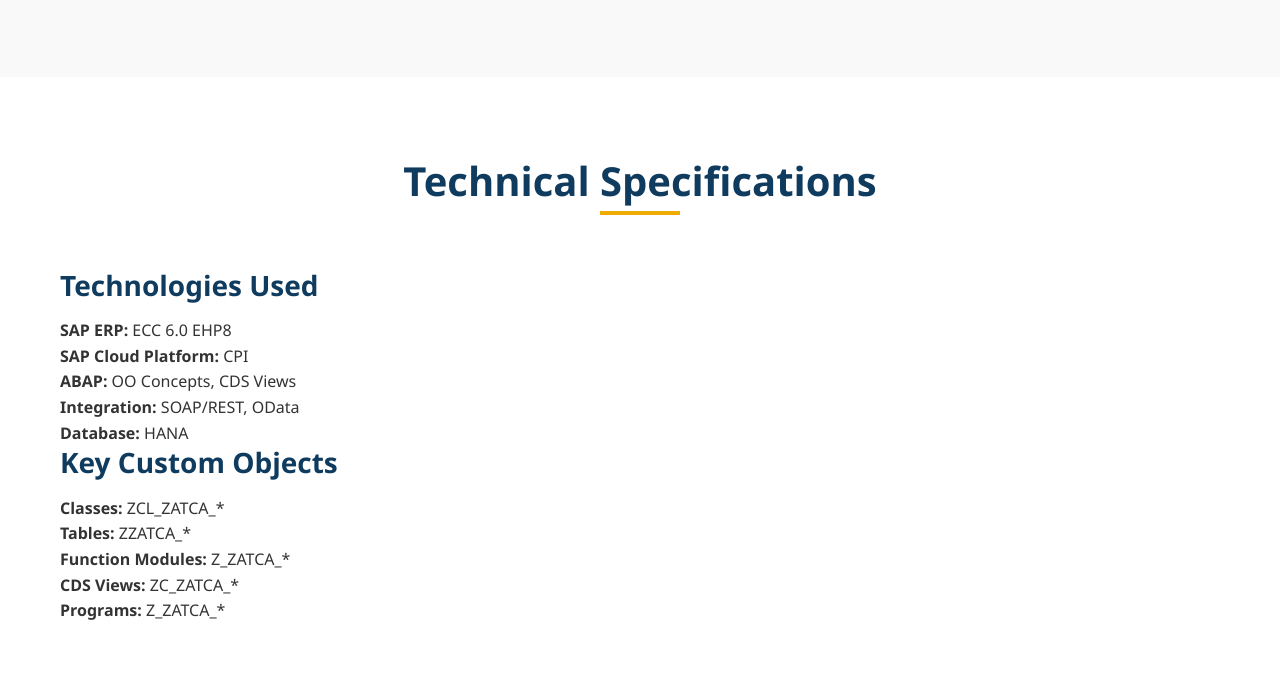
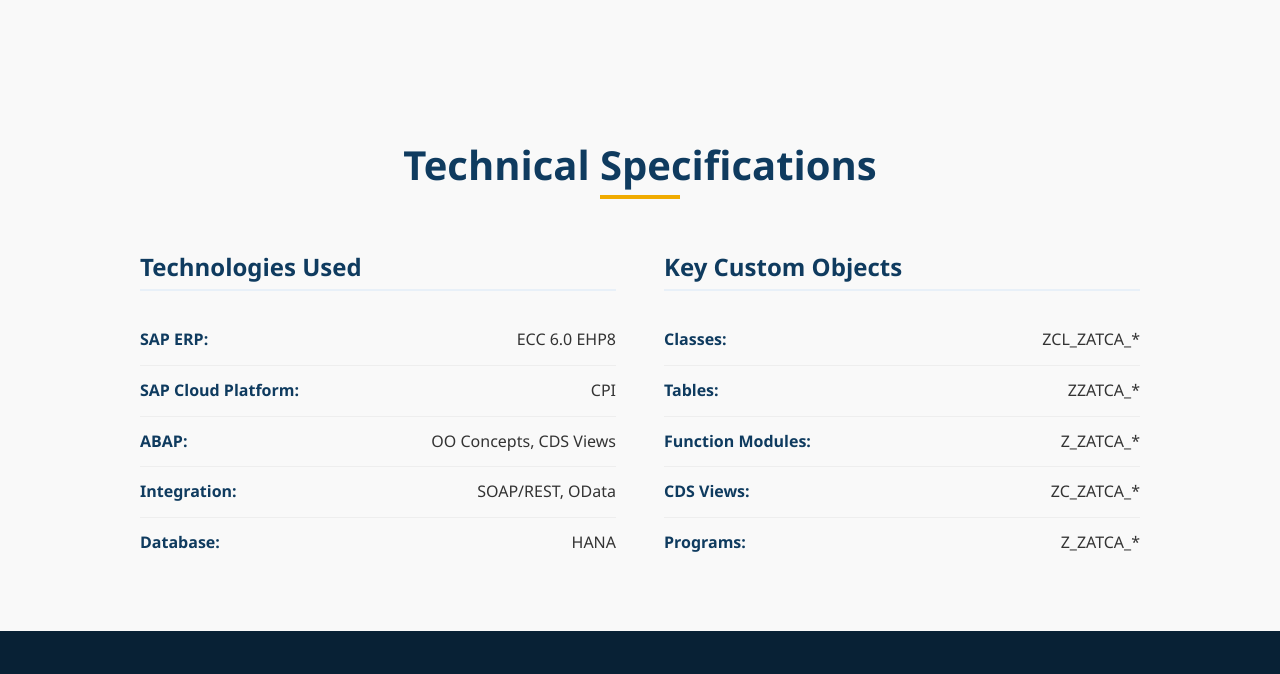
Before and after one commit to rumer466/rumer466.github.io, a plain HTML site: page zatca-integration.html in a window 1280 px wide. Shown: the part 2944-3618 px from the top of the page. Drawn offline with Linux system fonts and the light colour scheme.

Commit message:
Update style.css

```diff
--- a/css/style.css
+++ b/css/style.css
@@ -1075,3 +1075,52 @@
         grid-template-columns: 1fr;
     }
 }
+
+
+/* Technical Specifications Section */
+.technical-specs {
+    padding: 4rem 0;
+    background-color: #f9f9f9;
+}
+
+.specs-content {
+    max-width: 1000px;
+    margin: 0 auto;
+}
+
+.specs-grid {
+    display: grid;
+    grid-template-columns: 1fr 1fr;
+    gap: 3rem;
+}
+
+.specs-col h3 {
+    color: var(--sap-blue);
+    margin-bottom: 1.5rem;
+    font-size: 1.5rem;
+    border-bottom: 2px solid var(--sap-light-blue);
+    padding-bottom: 0.5rem;
+}
+
+.spec-item {
+    display: flex;
+    justify-content: space-between;
+    padding: 0.75rem 0;
+    border-bottom: 1px solid #eee;
+}
+
+.spec-item:last-child {
+    border-bottom: none;
+}
+
+.spec-item strong {
+    color: var(--sap-blue);
+}
+
+/* Mobile Responsive */
+@media (max-width: 768px) {
+    .specs-grid {
+        grid-template-columns: 1fr;
+        gap: 2rem;
+    }
+}
```
